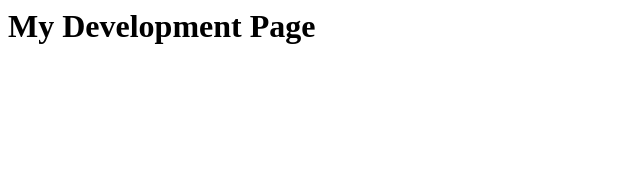
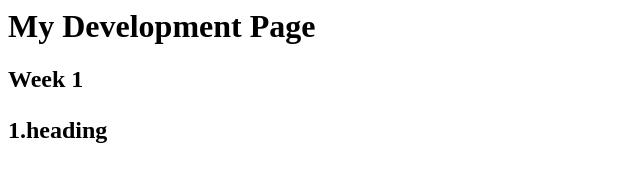
Before and after one commit to mengteck-liew/developmentpage, a plain HTML site: page index.html in a window 1280 px wide. Shown: the whole page, without its empty margins (0-640 px from the left). Drawn offline with Linux system fonts and the light colour scheme.

Commit message:
Update index.html

```diff
--- a/index.html
+++ b/index.html
@@ -1 +1,3 @@
 <h1>My Development Page<h1/>
+  <h2>Week 1<h2/>
+  <p/>1.heading<p/>
```
